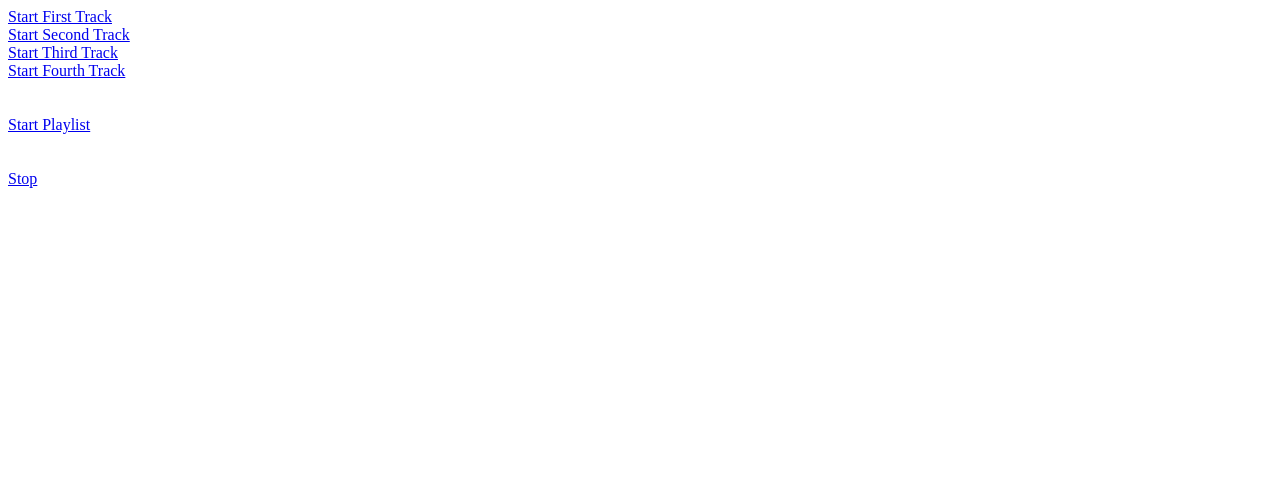
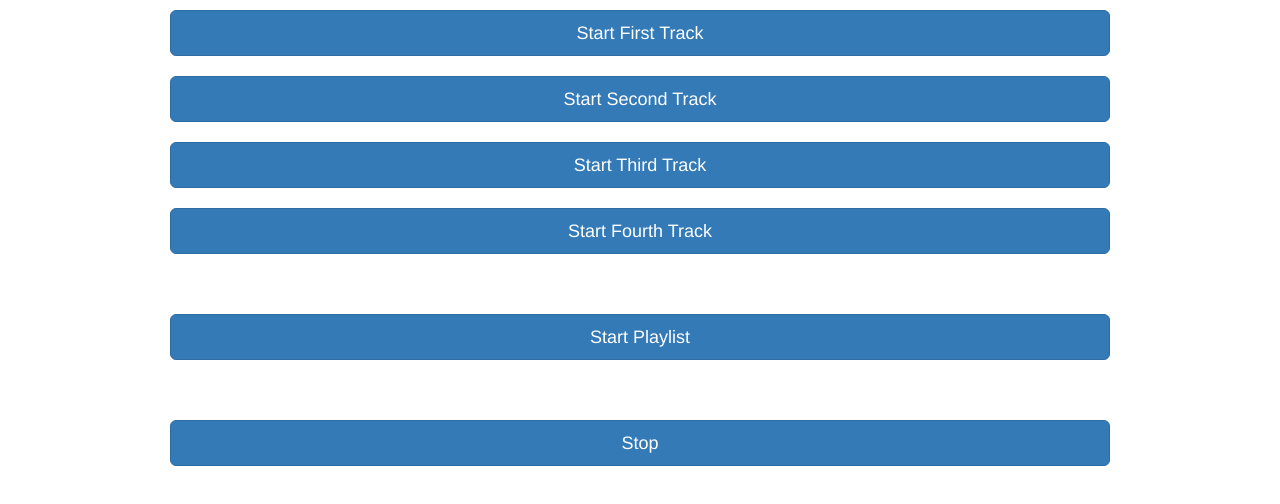
Before and after one commit to gonativeio/gonative-demos, a plain HTML site: page background-mediaplayer/streamAudio.html in a window 1280 px wide. Drawn offline with nearby package versions, Linux system fonts and the light colour scheme.

Commit message:
UI Changes

```diff
--- a/background-mediaplayer/streamAudio.html
+++ b/background-mediaplayer/streamAudio.html
@@ -2,23 +2,33 @@
 
 <head>
     <meta name="viewport" content="width=device-width, initial-scale=1">
+    <link rel="stylesheet" href="https://maxcdn.bootstrapcdn.com/bootstrap/3.4.1/css/bootstrap.min.css">
     <title>Stream Audio</title>
+    <style>
+        .centerDiv {
+            margin: auto;
+            width: 75%;
+            padding: 10px;
+        }
+    </style>
 </head>
 
 <body>
-    <a onclick="streamMusic(firstTrack)" href="#">Start First Track</a><br/>
-    <a onclick="streamMusic(secondTrack)" href="#">Start Second Track</a><br/>
-    <a onclick="streamMusic(thirdTrack)" href="#">Start Third Track</a><br/>
-    <a onclick="streamMusic(fourthTrack)" href="#">Start Fourth Track</a><br/><br/><br/>
-    <a onclick="streamPlaylist()" href="#">Start Playlist</a><br/><br/><br/>
-    <a href="gonative://backgroundMedia/stop">Stop</a>
+    <div class="centerDiv">
+        <button type="button" class="btn btn-primary btn-lg btn-block" onclick="streamTrack(firstTrack)">Start First Track</button><br/>
+        <button type="button" class="btn btn-primary btn-lg btn-block" onclick="streamTrack(secondTrack)">Start Second Track</button><br/>
+        <button type="button" class="btn btn-primary btn-lg btn-block" onclick="streamTrack(thirdTrack)">Start Third Track</button><br/>
+        <button type="button" class="btn btn-primary btn-lg btn-block" onclick="streamTrack(fourthTrack)">Start Fourth Track</button><br/><br/><br/>
+        <button type="button" class="btn btn-primary btn-lg btn-block" onclick="streamPlaylist()">Start Playlist</button><br/><br/><br/>
+        <a href="gonative://backgroundMedia/stop"><button type="button" class="btn btn-primary btn-lg btn-block">Stop</button></a>
+    </div>
 </body>
 
 </html>
 
 <script>
 
-    function streamMusic(track) {
+    function streamTrack(track) {
         window.location.href = "gonative://backgroundMedia/playTrack?track=" + encodeURIComponent(JSON.stringify(track));
     }
 
@@ -34,7 +44,7 @@
         "url": "http://shoutcast.beamfm.net:8512",
         "title": "ShoutCast FM",
         "album": "Non-Stop Hits",
-        "artist": "Mr. Anonymous"
+        "artist": "Mr. Robot"
     }
 
     var secondTrack = {
@@ -42,14 +52,14 @@
     }
 
     var thirdTrack = {
-        "url": "https://github.com/gonativeio/gonative-demos/raw/main/background-mediaplayer/Beat%20One.mp3",
+        "url": "https://github.com/gonativeio/gonative-demos/raw/main/background-mediaplayer/BeatOne.mp3",
     }
 
     var fourthTrack = {
         "url": "http://192.99.8.192:3132/stream",
         "title": "The IP FM",
         "album": "Crazy Hits",
-        "artist": "DJ Doe"
+        "artist": "Mr. Lucifer"
     }
 
     var queue = {
@@ -59,19 +69,19 @@
                 "url": "http://shoutcast.beamfm.net:8512",
                 "title": "ShoutCast FM",
                 "album": "Non-Stop Hits",
-                "artist": "Mr. Anonymous"
+                "artist": "Mr. Robot"
             },
             {
                 "url": "https://i4.streams.ovh/sc/bluesrad/stream"
             },
             {
-                "url": "https://github.com/gonativeio/gonative-demos/raw/main/background-mediaplayer/Beat%20One.mp3",
+                "url": "https://github.com/gonativeio/gonative-demos/raw/main/background-mediaplayer/BeatOne.mp3",
             },
             {
                 "url": "http://192.99.8.192:3132/stream",
                 "title": "The IP FM",
                 "album": "Crazy Hits",
-                "artist": "DJ Doe"
+                "artist": "Mr. Lucifer"
             }
         ]
     }
```
